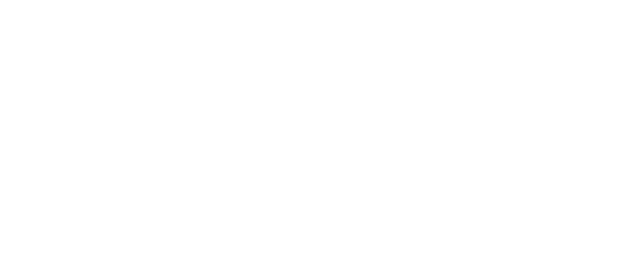
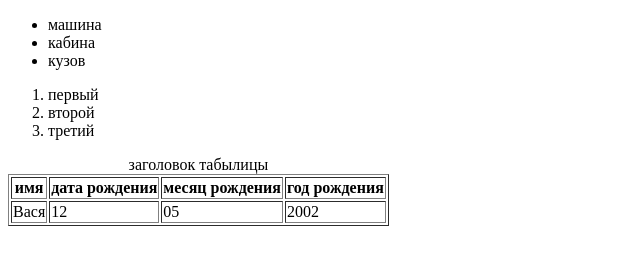
Before and after one commit to SlavaMryasov/html-basic-advanced, a plain HTML site: page index.html in a window 1280 px wide. Shown: the whole page, without its empty margins (0-640 px from the left). Drawn offline with Linux system fonts and the light colour scheme.

Commit message:
коммит 1

```diff
--- a/index.html
+++ b/index.html
@@ -1,6 +1,40 @@
 <!DOCTYPE html>
 <meta charset="utf-8">
 <head>
+   <div>
+    <ul>
+        <li>машина</li>
+        <li>кабина</li>
+        <li>кузов</li>
+    </ul>
+    <ol>
+        <li>первый</li>
+        <li>второй</li>
+        <li>третий</li>
+    </ol>
+   </div>
+
+   <div>
+
+    <table border="1">
+        <caption>заголовок табылицы</caption>
+        <tr>
+            <th>имя</th>
+            <th>дата рождения</th>
+            <th>месяц рождения</th>
+            <th>год рождения</th>
+        </tr>
+        <tr>
+            <td>Вася</td>
+            <td>12</td>
+            <td>05</td>
+            <td>2002</td>
+        </tr>
+
+
+    </table>
+   </div>
+   </table>
 
 </head>
 <body>
```
